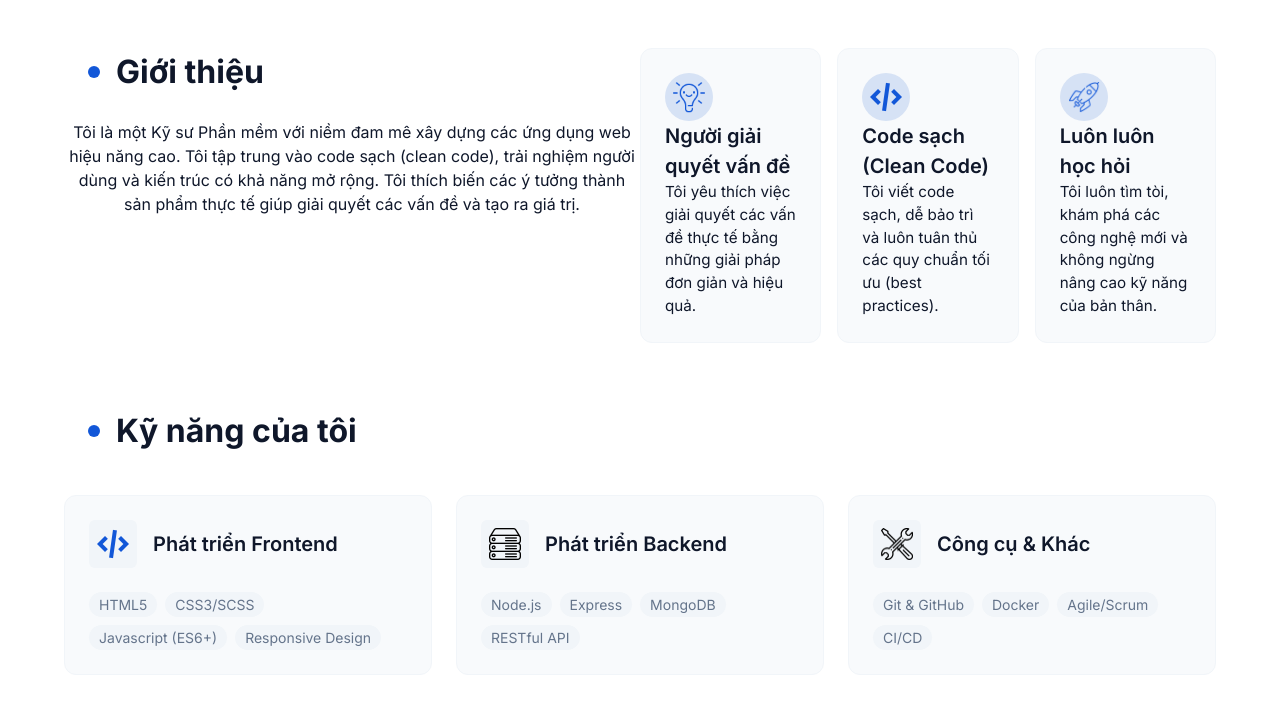
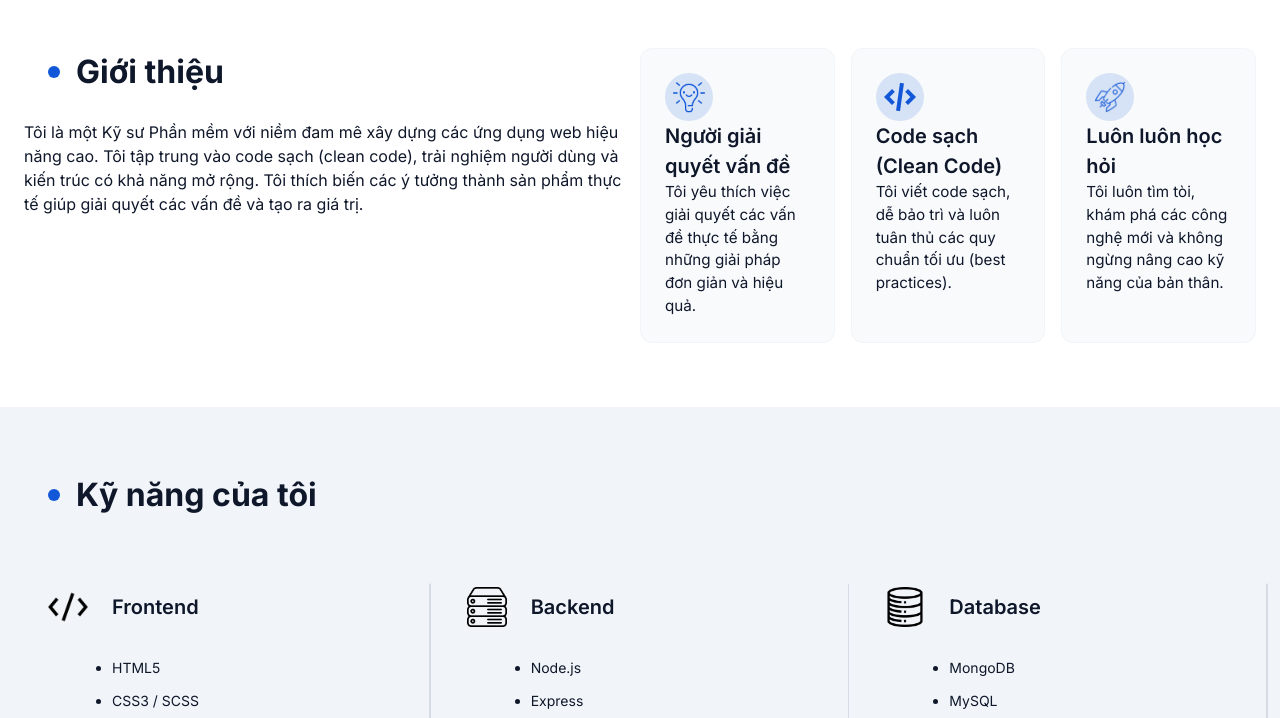
Before and after one commit to crissiiu/portfolio, a plain HTML site: page index.html in a window 1280 px wide. Shown: the part 798-1516 px from the top of the page. Drawn offline with Linux system fonts and the light colour scheme.

Commit message:
Done skills section

```diff
--- a/src/data/skills.js
+++ b/src/data/skills.js
@@ -3,18 +3,23 @@
  */
 export const skillsData = [
   {
-    image: "code.png",
-    title: "skills.frontend",
-    skills: ["HTML5", "CSS3/SCSS", "Javascript (ES6+)", "Responsive Design"],
+    image: "code-skill.png",
+    title: "Frontend",
+    skills: ["HTML5", "CSS3 / SCSS", "JavaScript (ES6+)", "Responsive Design"],
   },
   {
     image: "servers.png",
-    title: "skills.backend",
-    skills: ["Node.js", "Express", "MongoDB", "RESTful API"],
+    title: "Backend",
+    skills: ["Node.js", "Express", "RESTful API", "Authentication"],
+  },
+  {
+    image: "database.png",
+    title: "Database",
+    skills: ["MongoDB", "MySQL", "SQL"],
   },
   {
     image: "tools.png",
-    title: "skills.tools",
-    skills: ["Git & GitHub", "Docker", "Agile/Scrum", "CI/CD"],
+    title: "Tools & Others",
+    skills: ["Git & GitHub", "VS Code", "Postman", "Automation Testing"],
   },
 ];
--- a/src/styles/base.css
+++ b/src/styles/base.css
@@ -26,6 +26,7 @@ body {
     -webkit-font-smoothing: antialiased;
     -moz-osx-font-smoothing: grayscale;
     padding-top: 70px;
+    overflow-x: hidden;
     /* Chiều cao của fixed header */
 }
 
@@ -66,7 +67,7 @@ button {
 }
 
 #app {
-    max-width: 1200px;
+    max-width: 1400px;
     margin: 0 auto;
     padding: 0 var(--space-md);
 }
--- a/src/styles/components/skill-card.css
+++ b/src/styles/components/skill-card.css
@@ -1,18 +1,9 @@
 /* Skill Card Component Styles */
 
 .skill-card {
-    background: var(--bg-secondary);
-    border: 1px solid var(--bg-accent);
     padding: var(--space-md);
-    border-radius: var(--radius-md);
-    transition: transform var(--transition-normal), box-shadow var(--transition-normal);
     height: 100%;
-}
-
-.skill-card:hover {
-    transform: translateY(-5px);
-    box-shadow: var(--shadow-lg);
-    border-color: var(--primary-color);
+    position: relative;
 }
 
 .skill-card__header {
@@ -25,12 +16,10 @@
 .skill-card__icon-wrapper {
     width: 48px;
     height: 48px;
-    background: var(--bg-accent);
-    border-radius: var(--radius-sm);
     display: flex;
     align-items: center;
     justify-content: center;
-    padding: var(--space-xs);
+    padding-right: var(--space-xs);
 }
 
 .skill-card__icon {
@@ -46,21 +35,15 @@
 }
 
 .skill-card__list {
+    list-style: disc;
+    margin-left: 48px;
+    padding-left: var(--space-sm);
     display: flex;
-    flex-wrap: wrap;
+    flex-direction: column;
     gap: var(--space-xs);
 }
 
 .skill-card__list li {
-    background: var(--bg-accent);
-    color: var(--text-muted);
-    padding: 2px 10px;
-    border-radius: var(--radius-full);
+    padding: 2px 0;
     font-size: 0.875rem;
-    transition: var(--transition-fast);
 }
-
-.skill-card:hover .skill-card__list li {
-    background: var(--primary-color);
-    color: var(--white);
-}
--- a/src/styles/sections/about.css
+++ b/src/styles/sections/about.css
@@ -17,6 +17,7 @@ section {
 .about-description {
     padding: 0;
     margin: 0;
+    text-align: left;
 }
 
 
@@ -31,4 +32,8 @@ section {
     .about-container {
         display: block;
     }
+
+    .about-highlights {
+        margin-top: var(--space-sm);
+    }
 }
--- a/src/styles/sections/skills.css
+++ b/src/styles/sections/skills.css
@@ -5,7 +5,13 @@ section {
 }
 
 .skills-container {
-    width: 100%;
+    background-color: var(--bg-accent);
+    margin-left: calc(-50vw + 50%);
+    margin-right: calc(-50vw + 50%);
+    padding-left: calc(50vw - 50%);
+    padding-right: calc(50vw - 50%);
+    padding-top: var(--space-xl);
+    padding-bottom: var(--space-xl);
 }
 
 .skills-grid {
@@ -15,8 +21,36 @@ section {
     margin-top: var(--space-md);
 }
 
+.skill-card:not(:last-child)::after {
+    content: "";
+    position: absolute;
+    background-color: var(--text-light);
+    opacity: 0.3;
+    border-radius: var(--radius-full);
+}
+
+/* Desktop: Vertical separator */
+@media (min-width: 769px) {
+    .skill-card:not(:last-child)::after {
+        right: calc(var(--space-md) / -2);
+        top: 50%;
+        transform: translateY(-50%);
+        width: 1.5px;
+        height: 80%;
+    }
+}
+
+/* Mobile: Horizontal separator */
 @media (max-width: 768px) {
     .skills-grid {
         margin-top: 0;
     }
+
+    .skill-card:not(:last-child)::after {
+        bottom: calc(var(--space-md) / -2);
+        left: 50%;
+        transform: translateX(-50%);
+        width: 80%;
+        height: 1.5px;
+    }
 }
```
Also changed, not shown: assets/images/code-skill.png (added).
